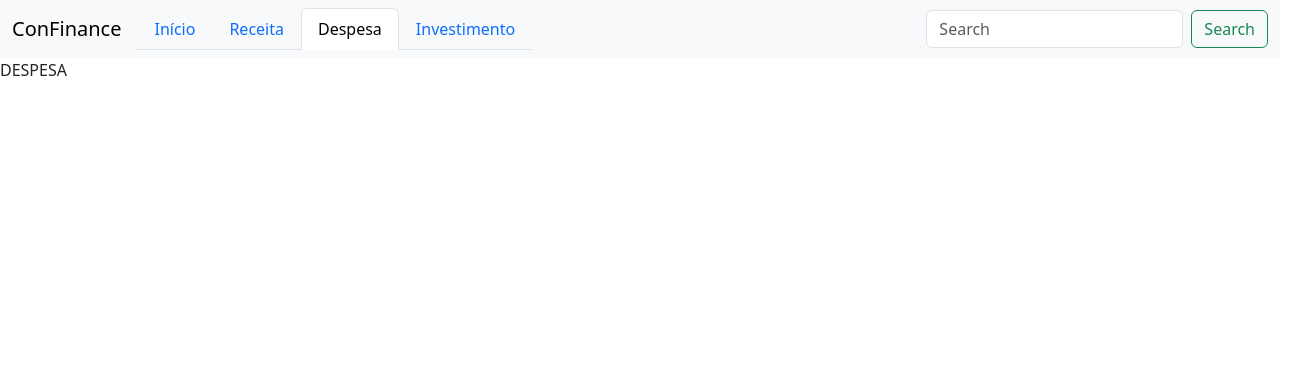
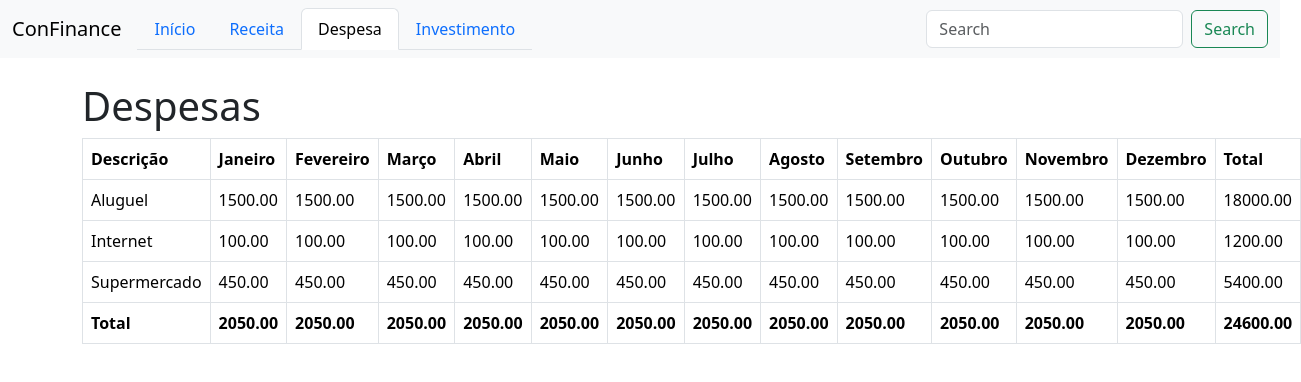
Before and after one commit to Grossert/cashHub, a plain HTML site: page despesa.html in a window 1280 px wide. Shown: the whole page, 1301 px wide, since content can reach past the window. Drawn offline with nearby package versions, Linux system fonts and the light colour scheme.

Commit message:
Troquei a cor da table no cadastro, e coloquei uma tabela na despesa

```diff
--- a/despesa.html
+++ b/despesa.html
@@ -29,7 +29,7 @@
                             <a class="nav-link" href="receita.html">Receita</a>
                         </li>
                         <li class="nav-item">
-                            <a class="nav-link  active" aria-current="page" href="despesa.html">Despesa</a>
+                            <a class="nav-link active" aria-current="page" href="despesa.html">Despesa</a>
                         </li>
                         <li class="nav-item">
                             <a class="nav-link" href="investimento.html">Investimento</a>
@@ -43,8 +43,96 @@
             </div>
         </nav>
     </header>
-    <main>
-        <p>DESPESA</p>
+    <main class="container mt-4">
+        <h1>Despesas</h1>
+
+        <table class="table table-bordered">
+            <thead>
+                <tr>
+                    <th>Descrição</th>
+                    <th>Janeiro</th>
+                    <th>Fevereiro</th>
+                    <th>Março</th>
+                    <th>Abril</th>
+                    <th>Maio</th>
+                    <th>Junho</th>
+                    <th>Julho</th>
+                    <th>Agosto</th>
+                    <th>Setembro</th>
+                    <th>Outubro</th>
+                    <th>Novembro</th>
+                    <th>Dezembro</th>
+                    <th>Total</th>
+                </tr>
+
+            </thead>
+            <tbody>
+                <tr>
+                    <td>Aluguel</td>
+                    <td>1500.00</td>
+                    <td>1500.00</td>
+                    <td>1500.00</td>
+                    <td>1500.00</td>
+                    <td>1500.00</td>
+                    <td>1500.00</td>
+                    <td>1500.00</td>
+                    <td>1500.00</td>
+                    <td>1500.00</td>
+                    <td>1500.00</td>
+                    <td>1500.00</td>
+                    <td>1500.00</td>
+                    <td>18000.00</td>
+                </tr>
+                <tr>
+                    <td>Internet</td>
+                    <td>100.00</td>
+                    <td>100.00</td>
+                    <td>100.00</td>
+                    <td>100.00</td>
+                    <td>100.00</td>
+                    <td>100.00</td>
+                    <td>100.00</td>
+                    <td>100.00</td>
+                    <td>100.00</td>
+                    <td>100.00</td>
+                    <td>100.00</td>
+                    <td>100.00</td>
+                    <td>1200.00</td>
+                </tr>
+                <tr>
+                    <td>Supermercado</td>
+                    <td>450.00</td>
+                    <td>450.00</td>
+                    <td>450.00</td>
+                    <td>450.00</td>
+                    <td>450.00</td>
+                    <td>450.00</td>
+                    <td>450.00</td>
+                    <td>450.00</td>
+                    <td>450.00</td>
+                    <td>450.00</td>
+                    <td>450.00</td>
+                    <td>450.00</td>
+                    <td>5400.00</td>
+                </tr>
+                <tr>
+                    <td><strong>Total</strong></td>
+                    <td><strong>2050.00</strong></td>
+                    <td><strong>2050.00</strong></td>
+                    <td><strong>2050.00</strong></td>
+                    <td><strong>2050.00</strong></td>
+                    <td><strong>2050.00</strong></td>
+                    <td><strong>2050.00</strong></td>
+                    <td><strong>2050.00</strong></td>
+                    <td><strong>2050.00</strong></td>
+                    <td><strong>2050.00</strong></td>
+                    <td><strong>2050.00</strong></td>
+                    <td><strong>2050.00</strong></td>
+                    <td><strong>2050.00</strong></td>
+                    <td><strong>24600.00</strong></td>
+                </tr>
+            </tbody>
+        </table>
     </main>
 
 </body>
```
Also changed, not shown: cadastro.html (+1 -1 lines).
